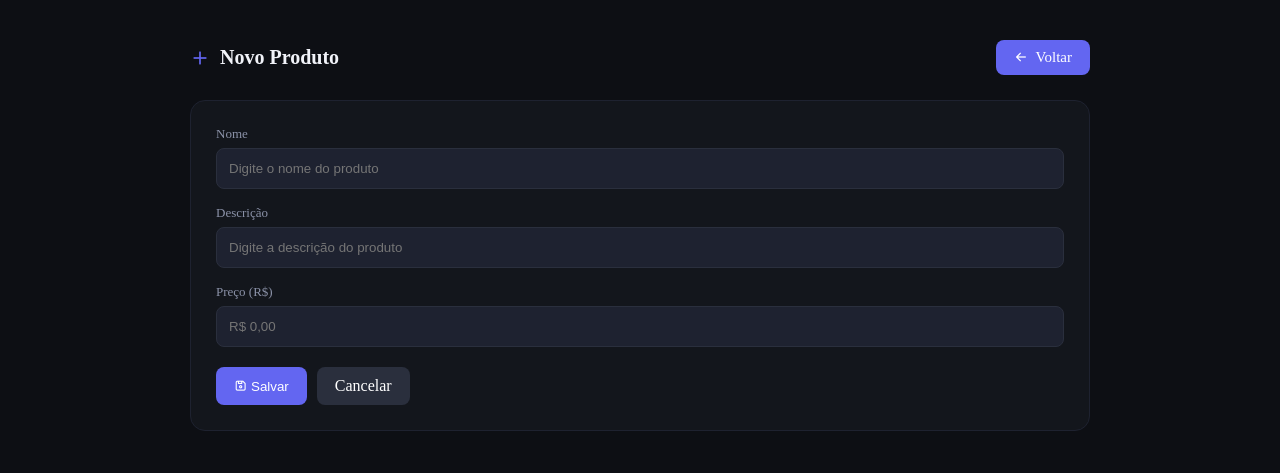
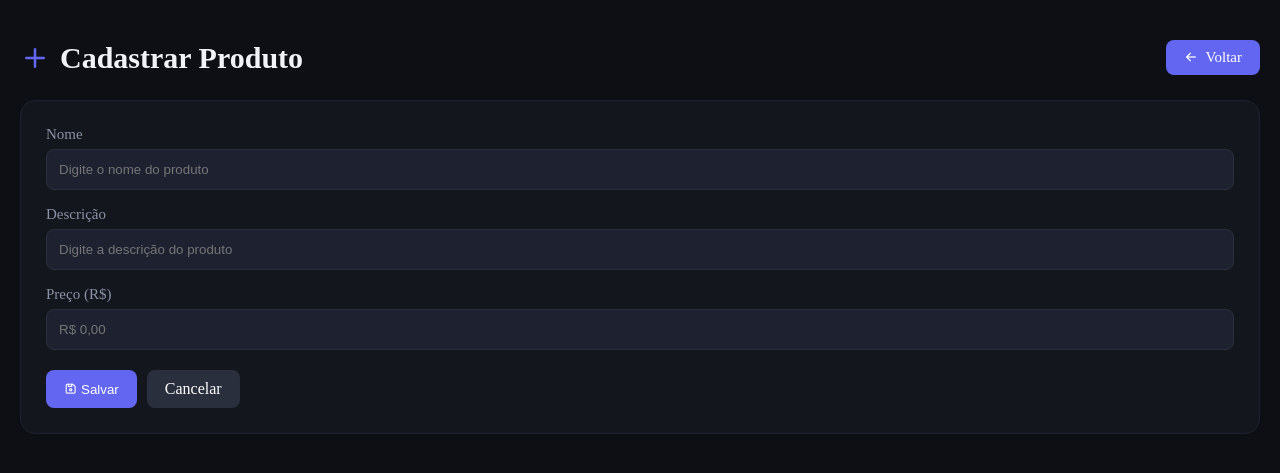
Before and after one commit to ResennDev/Sistema_Gerenciamento_de_Produtos, a PHP site: page /pages/cadastrar.php in a window 1280 px wide. Shown: the top 473 px of the page. Run offline with PHP 8.4, Linux system fonts and the light colour scheme.

Commit message:
Refactor product management pages to improve structure and styling, including updates to CSS classes and form input attributes

```diff
--- a/css/style.css
+++ b/css/style.css
@@ -12,8 +12,20 @@ body {
   padding: 40px 20px;
 }
 
+/* .container-wide {
+  width: 80%;
+  max-width: 1200px;
+  margin: 40px auto;
+}
+
+td.desc {
+  white-space: normal;
+  word-break: break-word;
+  line-height: 1.5;
+} */
+
 .container {
-  max-width: 900px;
+  max-width: 1400px;
   margin: 0 auto;
 }
 
@@ -26,7 +38,7 @@ body {
 
 .page-title {
   color: #f1f3f9;
-  font-size: 20px;
+  font-size: 30px;
   font-weight: 600;
   display: flex;
   align-items: center;
@@ -34,11 +46,11 @@ body {
 }
 
 .page-title i {
-  font-size: 20px;
+  font-size: 30px;
   color: #6366f1;
 }
 
-.btn-new {
+.btn-novo {
   display: inline-flex;
   align-items: center;
   gap: 7px;
@@ -53,11 +65,11 @@ body {
   transition: background 0.18s;
 }
 
-.btn-new:hover {
+.btn-novo:hover {
   background: #5254cc;
 }
 
-.table-wrapper {
+.table-cabecalho {
   background: #13161c;
   border-radius: 15px;
   overflow: hidden;
@@ -220,7 +235,7 @@ tbody tr:last-child td {
   display: block;
   margin-bottom: 6px;
   color: #8b92a8;
-  font-size: 13px;
+  font-size: 15px;
 }
 
 .form-group input {
--- a/pages/cadastrar.php
+++ b/pages/cadastrar.php
@@ -17,16 +17,16 @@
         <div class="page-header">
             <h1 class="page-title">
                 <i class="ti ti-plus"></i>
-                Novo Produto
+                Cadastrar Produto
             </h1>
 
-            <a href="../index.php" class="btn-new">
+            <a href="../index.php" class="btn-novo">
                 <i class="ti ti-arrow-left"></i>
                 Voltar
             </a>
         </div>
 
-        <div class="table-wrapper" style="padding: 25px;">
+        <div class="table-cabecalho" style="padding: 25px;">
 
             <form action="../actions/salvar.php" method="POST">
 
@@ -35,6 +35,7 @@
                     <input
                         type="text"
                         name="nome"
+                        maxlength="50"
                         placeholder="Digite o nome do produto"
                         required>
                 </div>
@@ -44,6 +45,7 @@
                     <input
                         type="text"
                         name="descricao"
+                        maxlength="150"
                         placeholder="Digite a descrição do produto">
                 </div>
 
--- a/pages/editar.php
+++ b/pages/editar.php
@@ -33,7 +33,7 @@ $produto = mysqli_fetch_assoc($resultado);
                 Editar Produto
             </h1>
 
-            <a href="../index.php" class="btn-new">
+            <a href="../index.php" class="btn-novo">
                 <i class="ti ti-arrow-left"></i>
                 Voltar
             </a>
@@ -50,6 +50,7 @@ $produto = mysqli_fetch_assoc($resultado);
                     <input
                         type="text"
                         name="nome"
+                        maxlength="50"
                         value="<?= $produto['nome'] ?>"
                         required>
                 </div>
@@ -59,6 +60,7 @@ $produto = mysqli_fetch_assoc($resultado);
                     <input
                         type="text"
                         name="descricao"
+                        maxlength="150"
                         value="<?= $produto['descricao'] ?>"
                         required>
                 </div>
@@ -73,7 +75,7 @@ $produto = mysqli_fetch_assoc($resultado);
                         required>
                 </div>
 
-                <div class="form-actions">
+                <div class="form-acoes">
                     <button type="submit" class="btn-save">
                         <i class="ti ti-device-floppy"></i>
                         Atualizar
```
Also changed, not shown: other parts of css/style.css (+19 -16 lines), index.php (+9 -63 lines).
